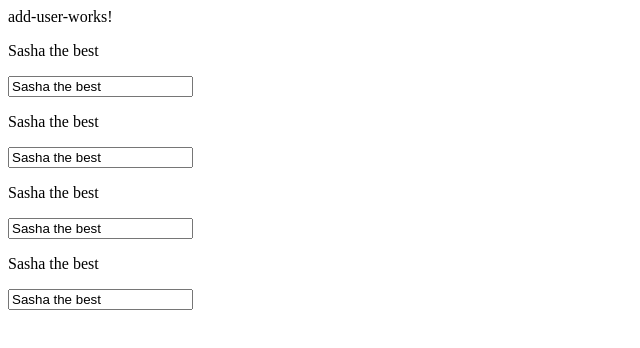
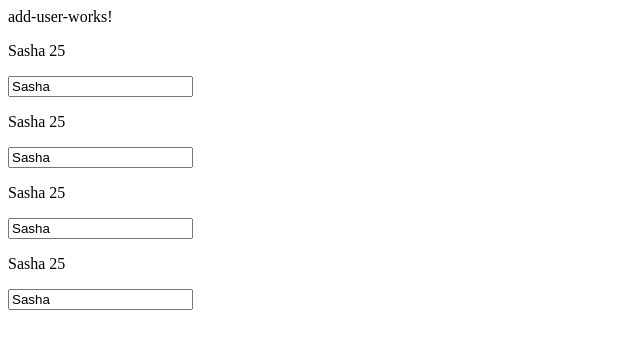
Before and after one commit to Offych/angular-training, an Angular app: page / in a window 1280 px wide. Shown: the top 348 px of the page, without its empty margins (0-640 px from the left). Built offline with nearby package versions, Linux system fonts and the light colour scheme.

Commit message:
Services creation and usage

```diff
--- /dev/null
+++ b/src/app/modules/services/helper.service.ts
@@ -0,0 +1,18 @@
+import { Injectable } from '@angular/core';
+
+@Injectable({
+  providedIn: 'root'
+})
+export class HelperService {
+
+  public firstName: string = '';
+
+  constructor() { }
+
+  public showFirstName(): string {
+    return this.firstName;
+  }
+  public putSomethingToTheConsole (name) {
+    console.log(name);
+  }
+}
--- a/src/app/modules/user/components/add-user/add-user.component.ts
+++ b/src/app/modules/user/components/add-user/add-user.component.ts
@@ -1,4 +1,5 @@
 import { Component, OnInit } from '@angular/core';
+import { HelperService } from 'src/app/modules/services/helper.service';
 
 @Component({
   selector: 'app-add-user',
@@ -8,9 +9,10 @@ import { Component, OnInit } from '@angular/core';
 export class AddUserComponent implements OnInit {
 
 
-  constructor() { }
+  constructor(private helperService: HelperService) { }
 
   ngOnInit(): void {
+    this.helperService.firstName = 'Pokemon';
   }
 
 }
--- a/src/app/modules/user/components/user-item/user-item.component.html
+++ b/src/app/modules/user/components/user-item/user-item.component.html
@@ -1,3 +1,3 @@
-<p>{{name}}</p>
+<p>{{name}} {{ 5 * 5}}</p>
 
 <input [(ngModel)]="name" />
--- a/src/app/modules/user/components/user-item/user-item.component.ts
+++ b/src/app/modules/user/components/user-item/user-item.component.ts
@@ -1,4 +1,5 @@
 import { Component, OnInit } from '@angular/core';
+import { HelperService } from 'src/app/modules/services/helper.service';
 
 @Component({
   selector: 'app-user-item',
@@ -8,12 +9,16 @@ import { Component, OnInit } from '@angular/core';
 export class UserItemComponent implements OnInit {
 
   public name = 'Sasha';
-  private addName = ' the best'; //can be used inside a class only
+  //private addName = ' the best'; //can be used inside a class only */
 
-  constructor() { }
+  constructor(private helperService: HelperService) { }
 
   ngOnInit(): void {
-    this.name += this.addName;
+    const someFirstName = this.helperService.showFirstName();
+    debugger;
+
+    //this.helperService.putSomethingToTheConsole(this.name)
+    //this.name += this.addName;
    /*  setTimeout(() => {
       this.name = 'Pokemon'
     }, 3000); */
```
Also changed, not shown: 1 other file (tests, documents, lock files or other folders).
